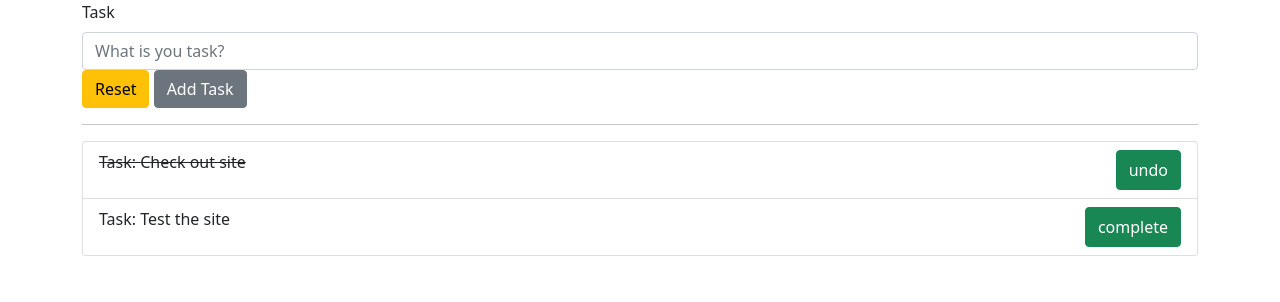
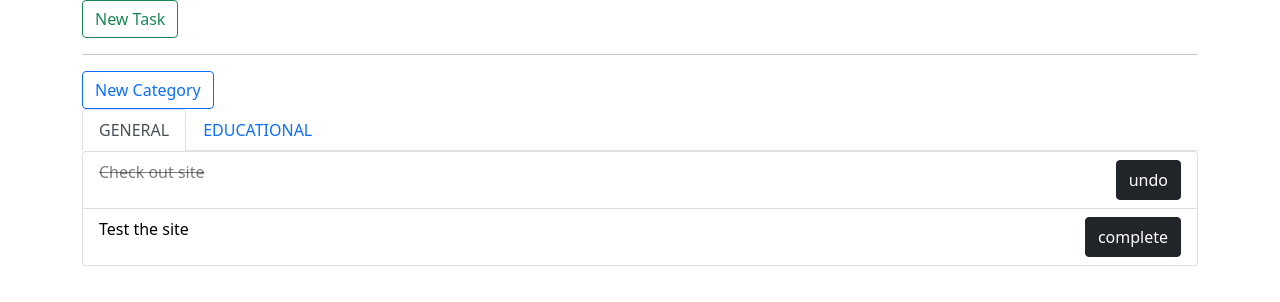
Before and after one commit to pedro218/react-todo-list, a React (Create React App) app: page / in a window 1280 px wide. Shown: the top 302 px of the page. Built offline with nearby package versions, Linux system fonts and the light colour scheme.

Commit message:
Added ability to separate todos into different categories

```diff
--- a/src/components/App.js
+++ b/src/components/App.js
@@ -1,31 +1,45 @@
 import React, { useState } from 'react'
 import 'bootstrap/dist/css/bootstrap.min.css'
-import { Container, ListGroup, Button } from 'react-bootstrap'
+import { Container, Button } from 'react-bootstrap'
 
-import Form from './TaskForm'
+import TaskForm from './TaskForm'
+import Categories from './Categories'
+import NewCategoryForm from './NewCategoryForm'
 
 const todoList = [
   {
     id: 0,
     task: 'Check out site',
+    category: 'General',
     complete: true
   },
   {
     id: 1,
     task: 'Test the site',
+    category: 'General',
+    complete: false
+  },
+  {
+    id: 3,
+    task: 'Learn Node',
+    category: 'Educational',
     complete: false
   }
-
 ]
+const initialCategories = ['General', 'Educational']
 
 const App = () => {
   const [todos, setTodos] = useState(todoList)
+  const [categories, setCategories] = useState(initialCategories)
+  const [newTask, setNewTask] = useState(false)
+  const [newCategory, setNewCategory] = useState(false)
 
   const addTask = task => {
-    console.log('Adding task')
+    console.log(task)
     const id = todos[todos.length - 1].id + 1
     setTodos([...todos, {id, ...task}])
-    console.log('Added task')
+    console.log(todos)
+    setNewTask(false)
   }
 
   const toggleComplete = id => {
@@ -36,40 +50,37 @@ const App = () => {
     }))
   }
 
-  const renderedList = () => {
-    return todos.map(todo => {
-      return (
-        <ListGroup.Item key={todo.id}>
-          <div className="d-flex justify-content-between align-items-center">
-            <div>
-              <p style={{ textDecoration: todo.complete ? 'line-through' : 'none'}}>Task: {todo.task}</p>
-            </div>
-            <Button
-              variant="success"
-              className="float-right"
-              style={{ height: '40px' }}
-              onClick={() => toggleComplete(todo.id)}
-            >
-              {todo.complete ? 'undo' : 'complete'}
-            </Button>
-          </div>
-        </ListGroup.Item>
-      )
-    })
+  const addCategory = category => {
+    setCategories([...categories, category])
   }
 
   return (
     <Container>
-      <Form addTask={addTask}/>
+      {newTask ?
+        <TaskForm
+          addTask={addTask}
+          categories={categories}
+          cancelTask={() => setNewTask(false)}
+        /> :
+        <Button variant="outline-success" onClick={() => setNewTask(true)}>New Task</Button>
+      }
       <hr />
-      <ListGroup>
-      {renderedList()}
-      </ListGroup>
+      {newCategory ?
+        <NewCategoryForm
+          cancelAdd={() => setNewCategory(!newCategory)}
+          addCategory={addCategory}
+        /> :
+        <Button
+          variant="outline-primary"
+          onClick={() => setNewCategory(!newCategory)}
+        >
+          New Category
+        </Button>
+      }
+      <Categories categories={categories} todos={todos} toggleComplete={toggleComplete} />
 
     </Container>
   )
 }
 
 export default App
-
-// import 'bootstrap/dist/css/bootstrap.min.css'
--- /dev/null
+++ b/src/components/Categories.js
@@ -0,0 +1,27 @@
+import React from 'react'
+import { Tabs, Tab } from 'react-bootstrap'
+
+import ListTodo from './ListTodos'
+
+const Categories = ({ categories, todos, toggleComplete }) => {
+  const rendered = () => {
+    return categories.map(category => {
+      return (
+        <Tab eventKey={category} title={category.toUpperCase()} key={category}>
+          <ListTodo todos={todos} toggleComplete={toggleComplete} category={category} />
+        </Tab>
+      )
+    })
+  }
+  if (!categories.length) {
+    return <h3>There are no categories</h3>
+  }
+
+  return (
+    <Tabs defaultActiveKey={categories[0]}>
+      {rendered()}
+    </Tabs>
+  )
+}
+
+export default Categories
--- /dev/null
+++ b/src/components/ListTodos.js
@@ -0,0 +1,37 @@
+import React from 'react'
+import { ListGroup, Button } from 'react-bootstrap'
+
+const ListTodo = ( { todos, toggleComplete, category }) => {
+
+  const renderedList = () => {
+    return todos.map(todo => {
+      if (todo.category !== category)
+        return null
+      return (
+        <ListGroup.Item key={todo.id} style={{ color: todo.complete ? 'rgba(0,0,0,.5)' : 'black'}}>
+          <div className="d-flex justify-content-between align-items-center">
+            <div>
+              <p style={{ textDecoration: todo.complete ? 'line-through' : 'none'}}>{todo.task}</p>
+            </div>
+            <Button
+              variant="dark"
+              className="float-right"
+              style={{ height: '40px' }}
+              onClick={() => toggleComplete(todo.id)}
+            >
+              {todo.complete ? 'undo' : 'complete'}
+            </Button>
+          </div>
+        </ListGroup.Item>
+      )
+    })
+  }
+
+  return (
+    <ListGroup>
+      {renderedList()}
+    </ListGroup>
+  )
+}
+
+export default ListTodo
--- /dev/null
+++ b/src/components/NewCategoryForm.js
@@ -0,0 +1,31 @@
+import React, { useState } from 'react'
+import { Form, Button } from 'react-bootstrap'
+
+const NewCategoryForm = ({ addCategory, cancelAdd }) => {
+  const [category, setCategory] = useState('')
+
+  const onSubmit = event => {
+    event.preventDefault()
+    addCategory(category)
+    setCategory('')
+  }
+
+  return (
+    <Form onSubmit={onSubmit}>
+      <Form.Row className="align-items-center">
+        <Form.Label>Category Name</Form.Label>
+        <Form.Control
+          type="text"
+          placeholder="Music"
+          value={category}
+          onChange={e => setCategory(e.target.value)}
+          required
+        />
+        <Button variant="warning" onClick={cancelAdd}>Cancel</Button>{' '}
+        <Button variant="info" type="submit">Add</Button>
+      </Form.Row>
+    </Form>
+  )
+}
+
+export default NewCategoryForm
--- a/src/components/TaskForm.js
+++ b/src/components/TaskForm.js
@@ -1,19 +1,28 @@
 import React, { useState } from 'react'
 import { Form, Button } from 'react-bootstrap'
 
-const TaskForm = ({ addTask }) => {
+const TaskForm = ({ addTask, cancelTask, categories }) => {
   const [task, setTask] = useState('')
+  const [category, setCategory] = useState(categories[0])
 
   const onSubmit = (e) => {
-    e.preventDefault();
-    console.log('Submited task')
-    addTask({ task })
+    e.preventDefault()
+    addTask({ task, category, complete: false})
     setTask('')
   }
-  return  (
+
+  const renderOptions = () => {
+    return categories.map(category => {
+      return (
+        <option key={category} value={category}>{category}</option>
+      )
+    })
+  }
+
+  return (
     <div>
       <Form onSubmit={onSubmit}>
-        <Form.Row>
+        <Form.Group>
           <Form.Label>Task</Form.Label>
           <Form.Control
             type="text"
@@ -22,11 +31,18 @@ const TaskForm = ({ addTask }) => {
             onChange={e => setTask(e.target.value)}
             required
           />
-        </Form.Row>
-        <Form.Row>
+        </Form.Group>
+        <Form.Group>
+          <Form.Label>Select Category</Form.Label>
+          <Form.Control as="select" onChange={e => setCategory(e.target.value)}>
+            {renderOptions()}
+          </Form.Control>
+        </Form.Group>
+        <Form.Group>
+          <Button variant="danger" onClick={cancelTask}>Close</Button> {' '}
           <Button variant="warning" onClick={() => setTask('')}>Reset</Button>{' '}
           <Button variant="secondary" type="submit">Add Task</Button>
-        </Form.Row>
+        </Form.Group>
       </Form>
     </div>
   )
```
